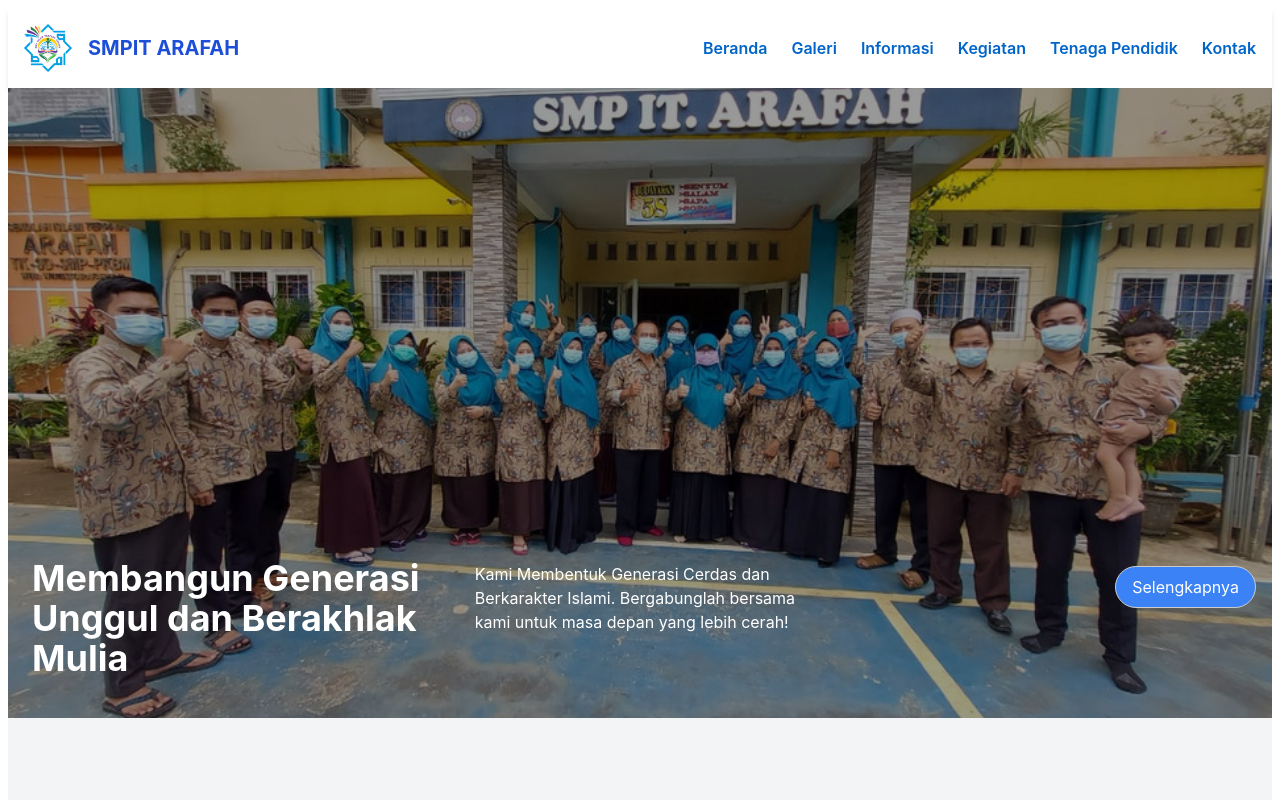
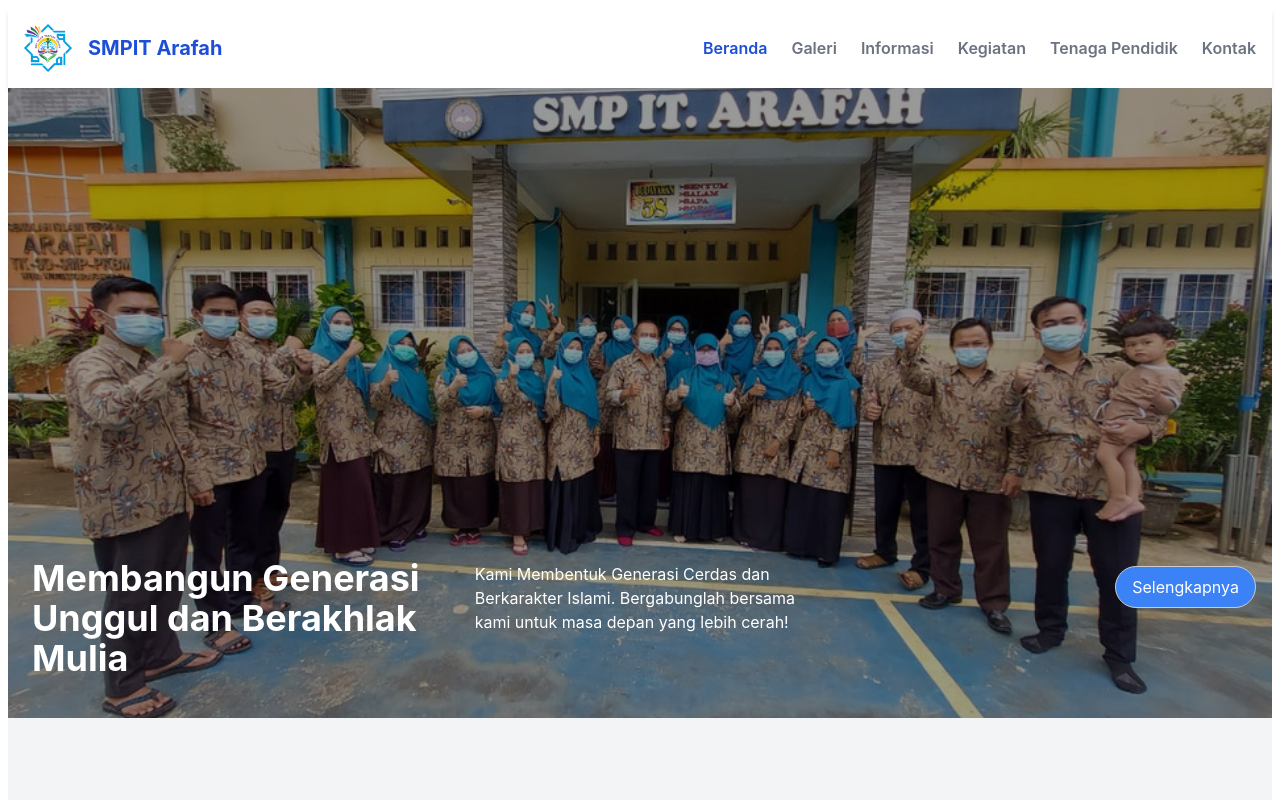
Before and after one commit to Fahmii19/SMPIT-Arafah, a Svelte app: page / in a window 1280 px wide. Shown: the top 800 px of the page. Built offline with nearby package versions, Linux system fonts and the light colour scheme.

Commit message:
Implement routing with Svelte and add header/footer components

```diff
--- a/package.json
+++ b/package.json
@@ -24,6 +24,7 @@
   },
   "dependencies": {
     "flowbite": "^2.5.2",
-    "sirv-cli": "^2.0.0"
+    "sirv-cli": "^2.0.0",
+    "svelte-routing": "^2.13.0"
   }
 }
--- a/src/App.svelte
+++ b/src/App.svelte
@@ -1,15 +1,42 @@
 <script>
-  //   Import file CSS global
-  import "./app.css";
-  import "../public/global.css";
-  import "flowbite";
-  // Halamannya di sini
+  import { Router, Route } from "svelte-routing";
+  import { activeRoute } from "./routes/store"; // Import store to manage active route
+  import { onMount } from "svelte";
+
+  // Import your page components
   import Home from "./pages/Home.svelte";
+  import Galeri from "./pages/Galeri.svelte";
+  import Informasi from "./pages/Informasi.svelte";
+  import Kegiatan from "./pages/Kegiatan.svelte";
+  import TenagaPendidik from "./pages/TenagaPendidik.svelte";
+  import Kontak from "./pages/Kontak.svelte";
+  import Header from "./components/Header.svelte";
+  import Footer from "./components/Footer.svelte";
+
+  // Listen for page navigation events to update the active route
+  onMount(() => {
+    activeRoute.set(window.location.pathname); // Set initial active route
+  });
+
+  // Listen for route changes to update active route dynamically
+  window.addEventListener("popstate", () => {
+    activeRoute.set(window.location.pathname);
+  });
 </script>
 
 <main>
-  <Home />
+  <Router>
+    <Header />
+    <Route path="/" component={Home} />
+    <Route path="/galeri" component={Galeri} />
+    <Route path="/informasi" component={Informasi} />
+    <Route path="/kegiatan" component={Kegiatan} />
+    <Route path="/tenaga-pendidik" component={TenagaPendidik} />
+    <Route path="/kontak" component={Kontak} />
+    <Footer />
+  </Router>
 </main>
 
 <style>
+  /* Add custom styles if needed */
 </style>
--- /dev/null
+++ b/src/components/Footer.svelte
@@ -0,0 +1,74 @@
+<div>
+  <!-- Footer Section -->
+  <footer
+    style="background-image: url('/assets/bg_footer.png');"
+    class=" py-16 px-4 md:px-16 lg:px-32 text-white"
+  >
+    <div class="grid grid-cols-1 md:grid-cols-3 gap-8">
+      <!-- Location Map -->
+      <div>
+        <h3 class="text-lg font-bold mb-4">Denah Lokasi</h3>
+        <iframe
+          src="https://www.google.com/maps/embed?pb=..."
+          width="100%"
+          height="200"
+          style="border:0;"
+          allowfullscreen=""
+          loading="lazy"
+          referrerpolicy="no-referrer-when-downgrade"
+          class="rounded-lg"
+        ></iframe>
+      </div>
+
+      <!-- Contact Information -->
+      <div>
+        <h3 class="text-lg font-bold mb-4">Kontak</h3>
+        <p>
+          <strong>Alamat</strong><br />Jl. Pangkalan, RT.01/RW.04, Sukamaju
+          Baru, Kec. Tapos Kota Depok, Jawa Barat 16455
+        </p>
+        <p class="mt-4"><strong>Telepon</strong><br />(021) 8795462</p>
+        <p class="mt-4">
+          <strong>E-mail</strong><br />smp.arafahkotadepok@gmail.com
+        </p>
+      </div>
+
+      <!-- Links -->
+      <div>
+        <h3 class="text-lg font-bold mb-4">Links</h3>
+        <ul>
+          <li class="mb-2">
+            <a href="#" class="hover:underline">Info PPDB 2025/2026</a>
+          </li>
+          <li class="mb-2">
+            <a href="#" class="hover:underline">Form Pendaftaran</a>
+          </li>
+          <li class="mb-2">
+            <a href="#" class="hover:underline">PKBM ARAFAH</a>
+          </li>
+        </ul>
+      </div>
+    </div>
+
+    <!-- Social Media Icons -->
+    <div class="mt-8 flex justify-center space-x-6">
+      <a href="#" class="text-white hover:text-gray-300"
+        ><i class="fab fa-facebook-f"></i></a
+      >
+      <a href="#" class="text-white hover:text-gray-300"
+        ><i class="fab fa-twitter"></i></a
+      >
+      <a href="#" class="text-white hover:text-gray-300"
+        ><i class="fab fa-instagram"></i></a
+      >
+      <a href="#" class="text-white hover:text-gray-300"
+        ><i class="fab fa-youtube"></i></a
+      >
+      <a href="#" class="text-white hover:text-gray-300"
+        ><i class="fab fa-linkedin-in"></i></a
+      >
+    </div>
+  </footer>
+
+  <!--  -->
+</div>
--- /dev/null
+++ b/src/components/Header.svelte
@@ -0,0 +1,32 @@
+<script>
+  import { activeRoute } from "../routes/store";
+</script>
+
+<nav class="bg-white shadow-md py-4">
+  <div class="container mx-auto flex items-center justify-between px-4">
+    <div class="flex items-center space-x-4">
+      <img src="/assets/logo_arafah.png" alt="Logo" class="h-12 w-12" />
+      <h1 class="text-blue-700 font-bold text-xl">SMPIT Arafah</h1>
+    </div>
+    <ul class="hidden md:flex space-x-6">
+      {#each [{ name: "Beranda", route: "/" }, { name: "Galeri", route: "/galeri" }, { name: "Informasi", route: "/informasi" }, { name: "Kegiatan", route: "/kegiatan" }, { name: "Tenaga Pendidik", route: "/tenaga-pendidik" }, { name: "Kontak", route: "/kontak" }] as item}
+        <li class="font-semibold transition-colors duration-200">
+          <a
+            href={item.route}
+            class="hover:text-blue-600"
+            class:text-blue-700={$activeRoute === item.route}
+            class:text-gray-500={$activeRoute !== item.route}
+          >
+            {item.name}
+          </a>
+        </li>
+      {/each}
+    </ul>
+  </div>
+</nav>
+
+<style>
+  a.active {
+    font-weight: bold;
+  }
+</style>
--- /dev/null
+++ b/src/pages/Galeri.svelte
@@ -0,0 +1 @@
+<div>Galeri</div>
--- a/src/pages/Home.svelte
+++ b/src/pages/Home.svelte
@@ -1,34 +1,8 @@
 <script>
-  // You may add state or interactive logic here if needed
+  import { Link } from "svelte-routing";
 </script>
 
-<div class="bg-gray-100 min-h-screen">
-  <!-- Navbar -->
-  <nav class="bg-white shadow-md py-4">
-    <div class="container mx-auto flex items-center justify-between px-4">
-      <div class="flex items-center space-x-4">
-        <img
-          src="/assets/logo_arafah.png"
-          alt="SMPIT Arafah Logo"
-          class="h-12 w-12"
-        />
-        <h1 class="text-blue-700 font-bold text-xl">SMPIT ARAFAH</h1>
-      </div>
-      <ul class="hidden md:flex space-x-6 font-semibold text-gray-600">
-        <li><a href="#home" class="hover:text-blue-600">Beranda</a></li>
-        <li><a href="#galeri" class="hover:text-blue-600">Galeri</a></li>
-        <li><a href="#informasi" class="hover:text-blue-600">Informasi</a></li>
-        <li><a href="#kegiatan" class="hover:text-blue-600">Kegiatan</a></li>
-        <li>
-          <a href="#tenaga-pendidik" class="hover:text-blue-600"
-            >Tenaga Pendidik</a
-          >
-        </li>
-        <li><a href="#kontak" class="hover:text-blue-600">Kontak</a></li>
-      </ul>
-    </div>
-  </nav>
-
+<div>
   <!-- Hero Section -->
   <section class="relative">
     <img
@@ -308,76 +282,5 @@
     >
   </section>
 
-  <!-- Footer Section -->
-  <footer
-    style="background-image: url('/assets/bg_footer.png');"
-    class=" py-16 px-4 md:px-16 lg:px-32 text-white"
-  >
-    <div class="grid grid-cols-1 md:grid-cols-3 gap-8">
-      <!-- Location Map -->
-      <div>
-        <h3 class="text-lg font-bold mb-4">Denah Lokasi</h3>
-        <iframe
-          src="https://www.google.com/maps/embed?pb=..."
-          width="100%"
-          height="200"
-          style="border:0;"
-          allowfullscreen=""
-          loading="lazy"
-          referrerpolicy="no-referrer-when-downgrade"
-          class="rounded-lg"
-        ></iframe>
-      </div>
-
-      <!-- Contact Information -->
-      <div>
-        <h3 class="text-lg font-bold mb-4">Kontak</h3>
-        <p>
-          <strong>Alamat</strong><br />Jl. Pangkalan, RT.01/RW.04, Sukamaju
-          Baru, Kec. Tapos Kota Depok, Jawa Barat 16455
-        </p>
-        <p class="mt-4"><strong>Telepon</strong><br />(021) 8795462</p>
-        <p class="mt-4">
-          <strong>E-mail</strong><br />smp.arafahkotadepok@gmail.com
-        </p>
-      </div>
-
-      <!-- Links -->
-      <div>
-        <h3 class="text-lg font-bold mb-4">Links</h3>
-        <ul>
-          <li class="mb-2">
-            <a href="#" class="hover:underline">Info PPDB 2025/2026</a>
-          </li>
-          <li class="mb-2">
-            <a href="#" class="hover:underline">Form Pendaftaran</a>
-          </li>
-          <li class="mb-2">
-            <a href="#" class="hover:underline">PKBM ARAFAH</a>
-          </li>
-        </ul>
-      </div>
-    </div>
-
-    <!-- Social Media Icons -->
-    <div class="mt-8 flex justify-center space-x-6">
-      <a href="#" class="text-white hover:text-gray-300"
-        ><i class="fab fa-facebook-f"></i></a
-      >
-      <a href="#" class="text-white hover:text-gray-300"
-        ><i class="fab fa-twitter"></i></a
-      >
-      <a href="#" class="text-white hover:text-gray-300"
-        ><i class="fab fa-instagram"></i></a
-      >
-      <a href="#" class="text-white hover:text-gray-300"
-        ><i class="fab fa-youtube"></i></a
-      >
-      <a href="#" class="text-white hover:text-gray-300"
-        ><i class="fab fa-linkedin-in"></i></a
-      >
-    </div>
-  </footer>
-
   <!--  -->
 </div>
--- /dev/null
+++ b/src/pages/Informasi.svelte
@@ -0,0 +1 @@
+<div>Informasi</div>
--- /dev/null
+++ b/src/routes/store.js
@@ -0,0 +1,4 @@
+// store.js
+import { writable } from "svelte/store";
+
+export const activeRoute = writable(window.location.pathname);
```
Also changed, not shown: src/routes/index.svelte (added, +24 -0 lines), src/pages/Kegiatan.svelte (added), src/pages/Kontak.svelte (added), src/pages/TenagaPendidik.svelte (added), 1 other file (tests, documents, lock files or other folders).
